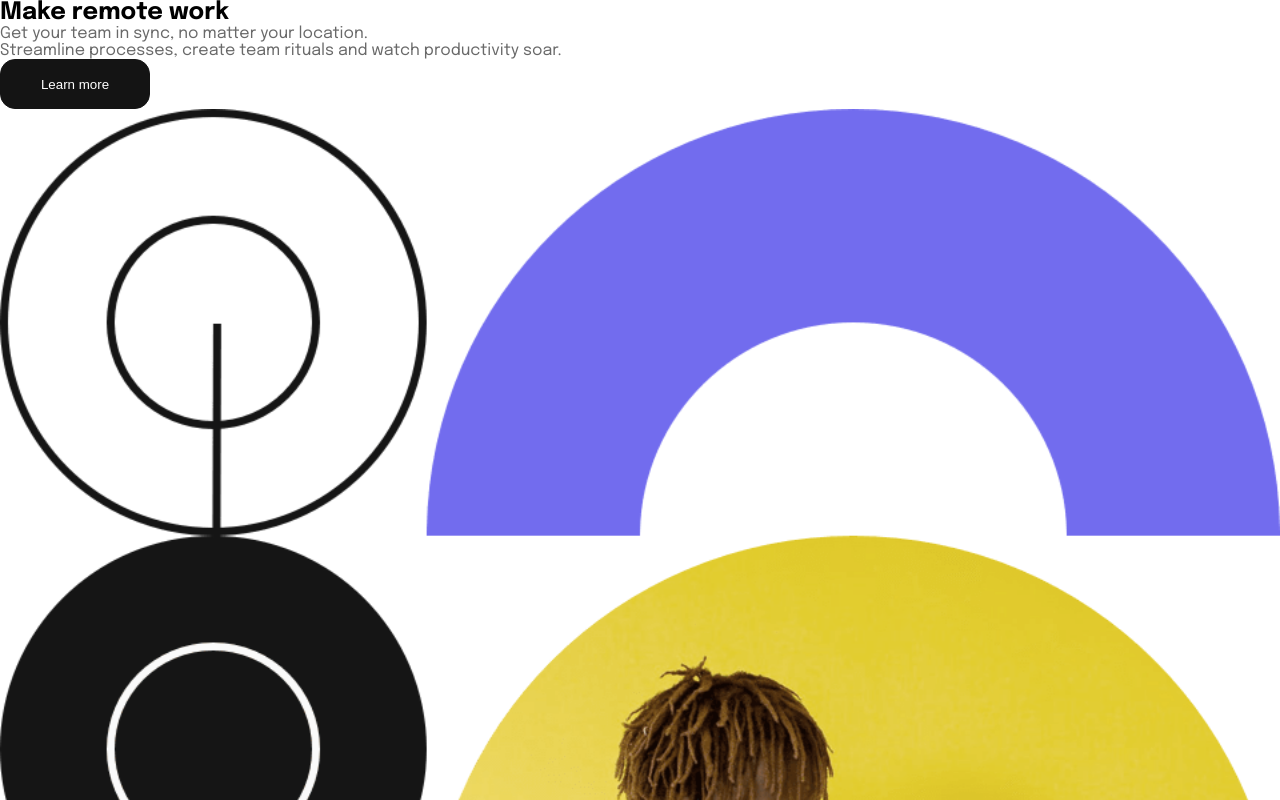
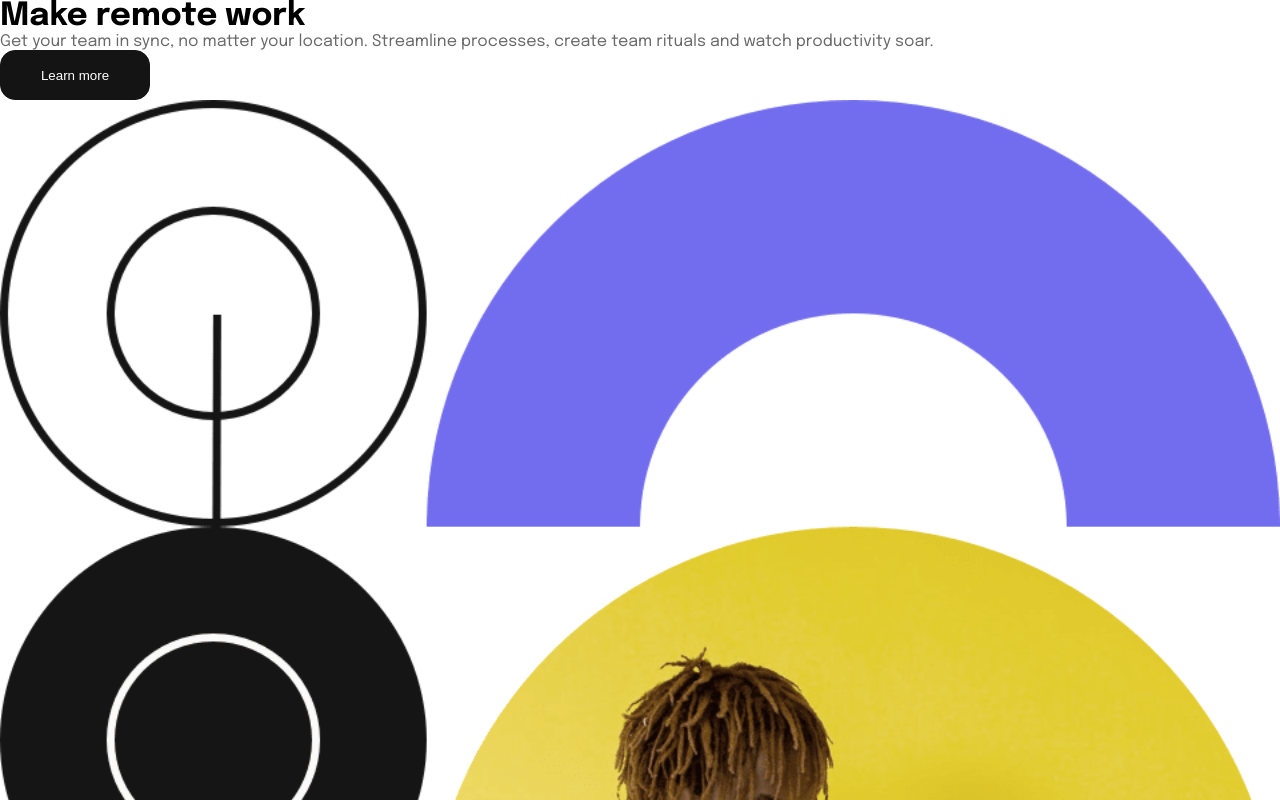
Before and after one commit to JulianOviedo/Home-dropdowns, a Next.js app in the folder homeSection/: page / in a window 1280 px wide. Shown: the top 800 px of the page. Built offline with nearby package versions, Linux system fonts and the light colour scheme.

Commit message:
ref main section component

```diff
--- a/homeSection/src/components/MainSection/MainSection.js
+++ b/homeSection/src/components/MainSection/MainSection.js
@@ -1,13 +1,17 @@
-import { Box, Typography } from "@mui/material";
+import { Box, Typography, useTheme } from "@mui/material";
 import ButtonPrimary from "../ButtonPrimary/ButtonPrimary";
 import styles from './MainSection.module.css'
 
 export default function MainSection() {
+  const theme = useTheme()
+
     return (
         <section className={styles.section}>
-            <Box sx={{ display: 'flex', flexDirection: 'column', justifyContent: "left" }}>
-                <Typography variant="h1">Make remote work</Typography>
-                <Typography variant="body1">Get your team in sync, no matter your location.<br />Streamline processes, create team rituals and watch productivity soar.</Typography>
+            <Box sx={{ display: 'flex', flexDirection: 'column', justifyContent: "left", [theme.breakpoints.down('sm')]: {
+                alignItems: 'center', py: '20px', px: '10px', textAlign: 'center', gap: '15px'
+            } }}>
+                <Typography variant="h1" sx={{fontSize: '2rem'}}>Make remote work</Typography>
+                <Typography variant="body1">Get your team in sync, no matter your location. Streamline processes, create team rituals and watch productivity soar.</Typography>
                 <Box sx={{ width: 150, height: 50 }}>
                     <ButtonPrimary says='Learn more' />
                 </Box>
--- a/homeSection/src/components/MainSection/MainSection.module.css
+++ b/homeSection/src/components/MainSection/MainSection.module.css
@@ -1,5 +1,5 @@
 @media (max-width: 600px) {
     .section {
-        display: none;
+        /* justify-content: center; */
     }
 }
```
